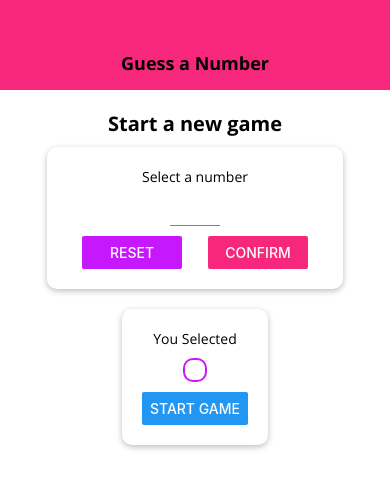
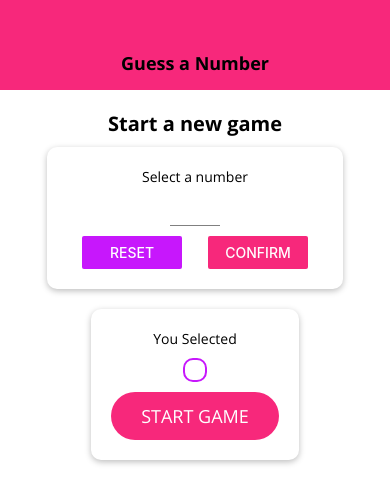
Before and after one commit to heminjohnson/React-Native-Guess-Number-App, a React Native app: screen / in a window 390 px wide. Both pictures are taken after a click on the button "RESET". Shown: the top 504 px of the page. Built offline with nearby package versions, Linux system fonts and the light colour scheme.

Commit message:
feat: add custom button

```diff
--- /dev/null
+++ b/components/MainButton.js
@@ -0,0 +1,29 @@
+import React from 'react'
+import { View, Text, StyleSheet, TouchableOpacity } from 'react-native'
+import Colors from '../constants/colors'
+
+const MainButton = props => {
+  return (
+    <TouchableOpacity activeOpacity={0.6} onPress={props.onPress}>
+      <View style={styles.button}>
+        <Text style={styles.buttonText}>{props.children}</Text>
+      </View>
+    </TouchableOpacity>
+  )
+}
+
+const styles = StyleSheet.create({
+  button: {
+    backgroundColor: Colors.primary,
+    paddingVertical: 12,
+    paddingHorizontal: 30,
+    borderRadius: 25
+  },
+  buttonText: {
+    color: 'white',
+    fontFamily: 'open-sans',
+    fontSize: 18
+  }
+})
+
+export default MainButton
--- a/screens/GameOverScreen.js
+++ b/screens/GameOverScreen.js
@@ -4,6 +4,7 @@ import { View, StyleSheet, Button, Image, Text } from 'react-native'
 import BodyText from '../components/BodyText'
 import TitleText from '../components/Titletext'
 import Colors from '../constants/colors'
+import MainButton from '../components/MainButton'
 
 const GameOverScreen = props => {
   return (
@@ -23,7 +24,9 @@ const GameOverScreen = props => {
           <Text style={styles.highlight}> {props.userNumber} </Text>
         </BodyText>
       </View>
-      <Button title={'NEW GAME'} onPress={props.onRestart}/>
+      <MainButton onPress={props.onRestart}>
+        NEW GAME
+      </MainButton>
     </View>
   )
 }
--- a/screens/GameScreen.js
+++ b/screens/GameScreen.js
@@ -5,6 +5,7 @@ import NumberContainer from '../components/NumberContainer'
 import Card from '../components/Card'
 
 import DefaultStyles from '../constants/default-styles'
+import MainButton from '../components/MainButton'
 
 const generateRandomBetween = (min, max, exclude) => {
   min = Math.ceil(min)
@@ -57,8 +58,12 @@ const GameScreen = props => {
       <Text style={DefaultStyles.title}>Opponent's Guess</Text>
       <NumberContainer>{currentGuess}</NumberContainer>
       <Card style={styles.buttonContainer}>
-        <Button onPress={nextGuessHandler.bind(this, 'lower')} title={'LOWER'} />
-        <Button onPress={nextGuessHandler.bind(this, 'greater')} title={'GREATER'} />
+        <MainButton onPress={nextGuessHandler.bind(this, 'lower')}>
+          LOWER
+        </MainButton>
+        <MainButton onPress={nextGuessHandler.bind(this, 'greater')}>
+          GREATER
+        </MainButton>
       </Card>
     </View>
   )
@@ -75,7 +80,7 @@ const styles = StyleSheet.create({
     justifyContent: 'space-around',
     marginTop: 20,
     width: 300,
-    maxWidth: '80%'
+    maxWidth: '90%'
   }
 })
 
--- a/screens/StartGameScreen.js
+++ b/screens/StartGameScreen.js
@@ -7,6 +7,7 @@ import Input from '../components/Input'
 import NumberContainer from '../components/NumberContainer'
 import BodyText from '../components/BodyText'
 import TitleText from '../components/Titletext'
+import MainButton from '../components/MainButton'
 
 const StartGameScreen = props => {
 
@@ -48,7 +49,9 @@ const StartGameScreen = props => {
       <Card style={styles.summaryContainer}>
         <BodyText>You Selected</BodyText>
         <NumberContainer>{selectedNumber}</NumberContainer>
-        <Button title={'START GAME'} onPress={() => props.onStartGame(selectedNumber)}/>
+        <MainButton onPress={() => props.onStartGame(selectedNumber)}>
+          START GAME
+        </MainButton>
       </Card>
     )
   }
```
